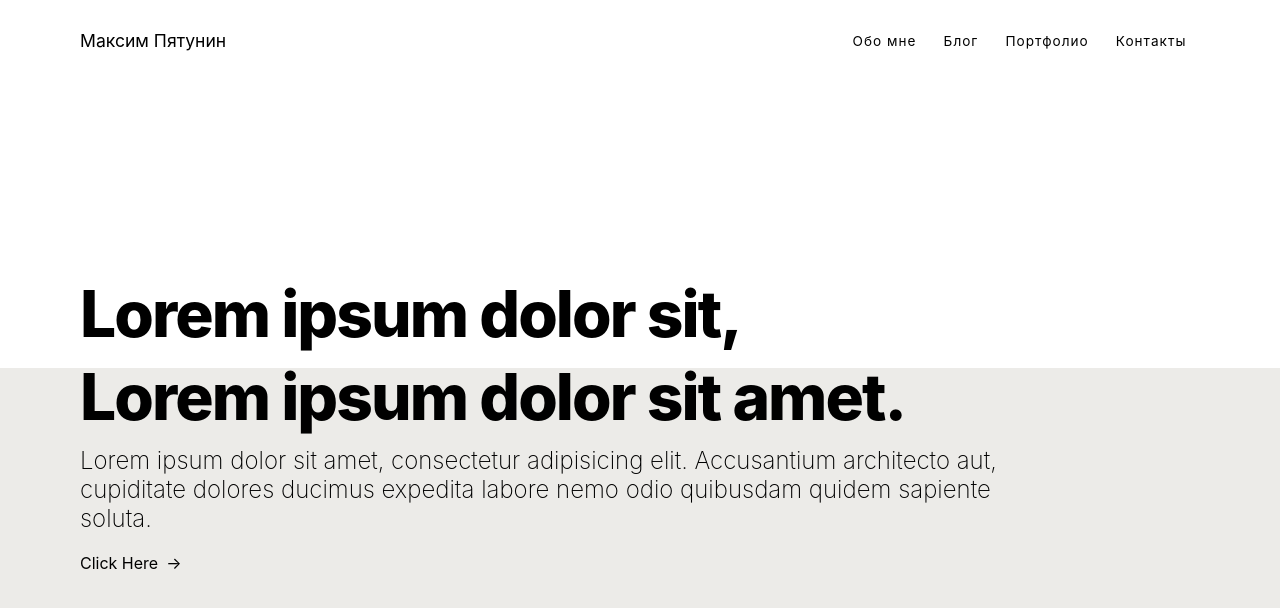
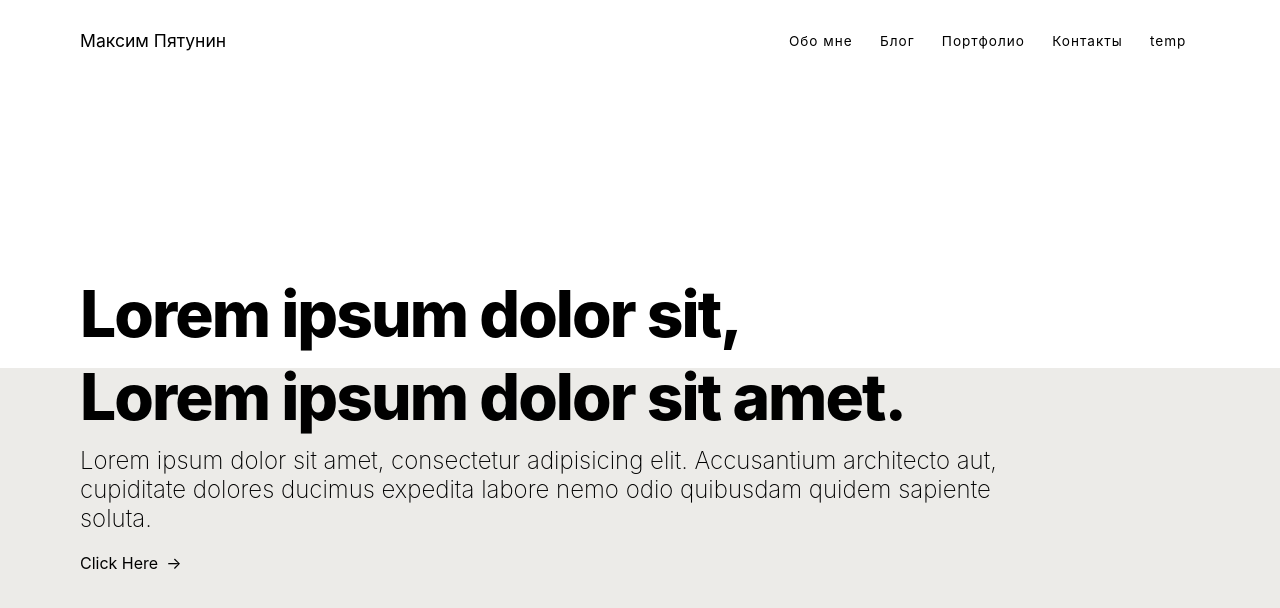
Before and after one commit to fxckker/svelte-test, a SvelteKit app: page / in a window 1280 px wide. Shown: the top 608 px of the page. Built offline with nearby package versions, Linux system fonts and the light colour scheme.

Commit message:
add main page and nav

```diff
--- a/src/routes/+layout.svelte
+++ b/src/routes/+layout.svelte
@@ -2,10 +2,9 @@
     <div class = "nav-container">
         <a href="/" class ="nav-logo" title="Back to Homepages">Максим Пятунин</a>
         <div class="nav-links">
-            <a href="/about" class = "link">Обо мне</a>
-            <a href="/blog" class = "link">Блог</a>
-            <a href="/projects" class = "link">Портфолио</a>
-            <a href="/contact" class = "link">Контакты</a>
+            {#each  nav as link }
+                <a href={link.href} class="link">{link.title}</a>
+            {/each}
         </div>
     </div>
 </nav>
@@ -15,6 +14,31 @@
     <slot></slot>
 </div>
 
+<script>
+    const nav = [
+        {
+            title: "Обо мне",
+            href: "/about"
+        },
+        {
+            title: "Блог",
+            href: "/blog"
+        },
+        {
+            title: "Портфолио",
+            href: "/project"
+        },
+        {
+            title: "Контакты",
+            href: "/contact"
+        },
+        {
+            title: "temp",
+            href: "/temp"
+        }
+    ]
+</script>
+
 <style>
     .container{
         max-width: 1400px;
```
